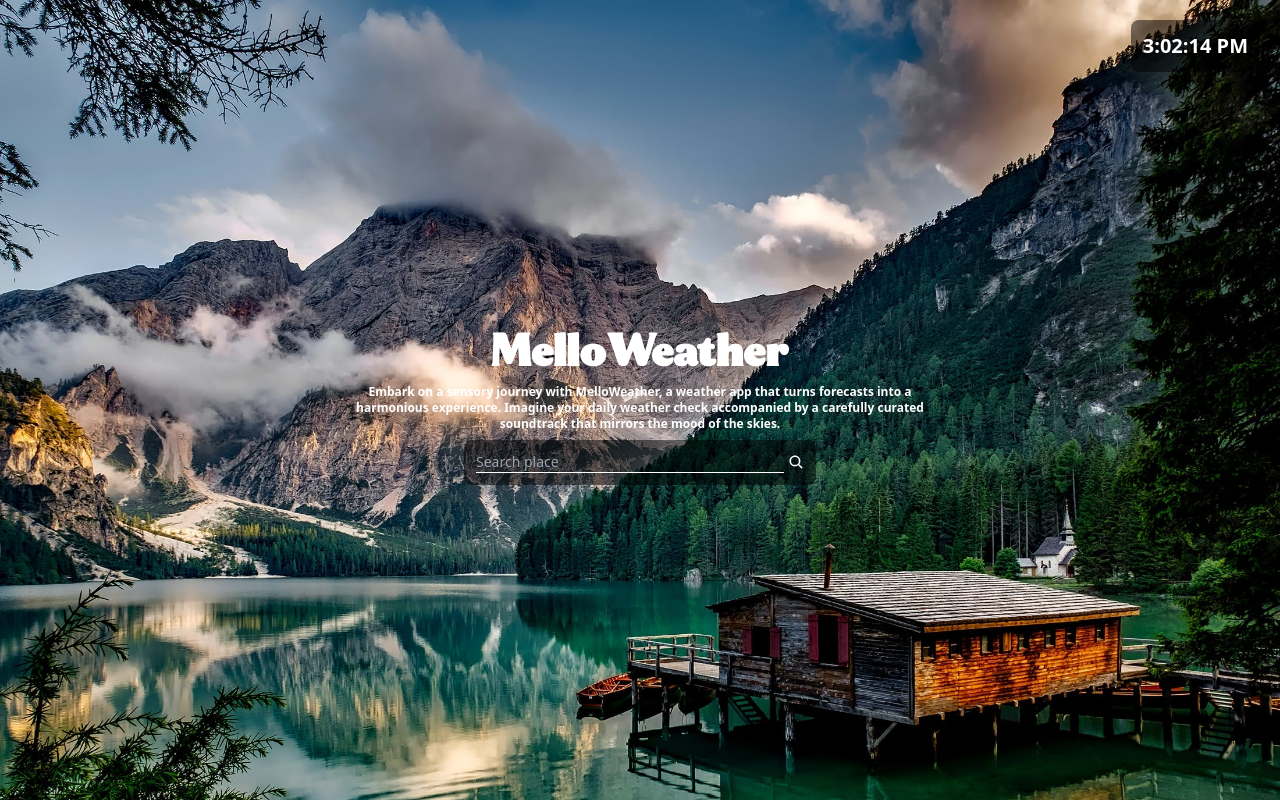
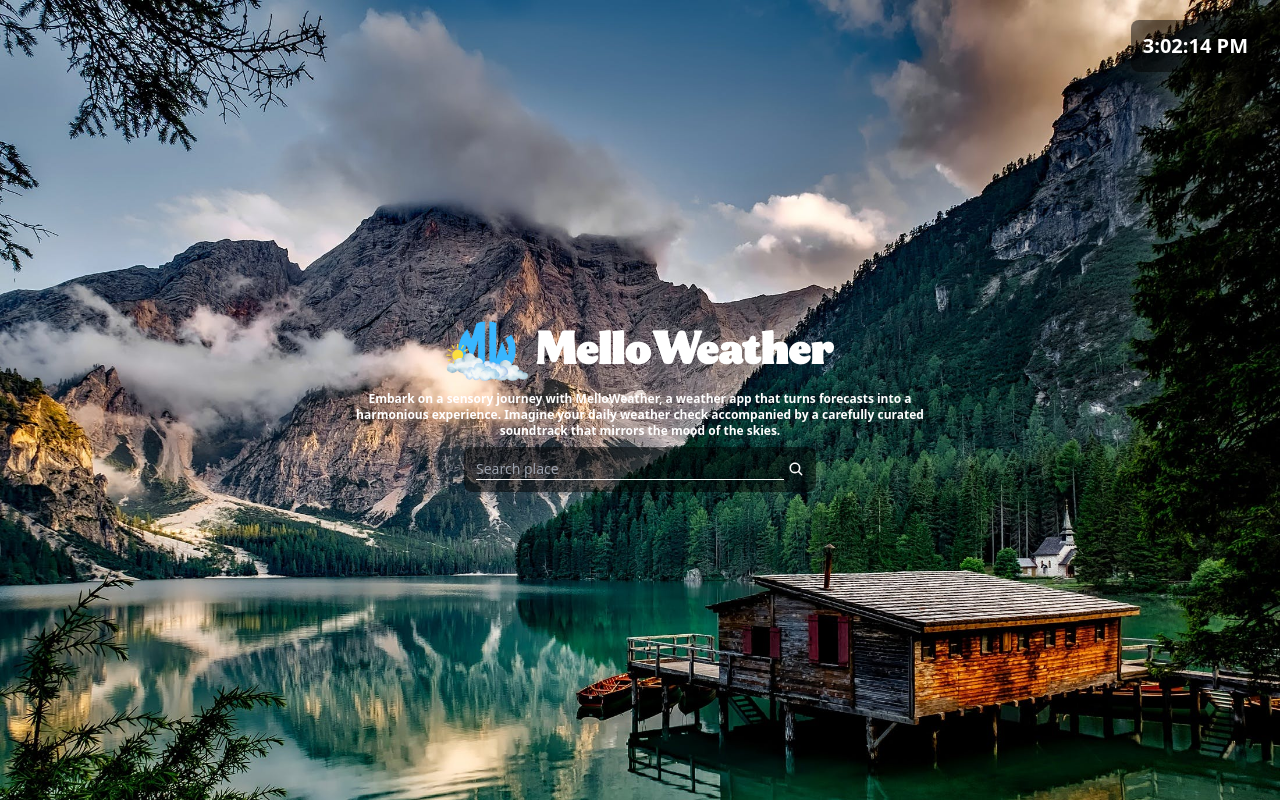
Before and after one commit to angelogalope/weather-web-app, a React (Vite) app in the folder resources/: page / in a window 1280 px wide. Built offline with nearby package versions, Linux system fonts and the light colour scheme.

Commit message:
Added Logo

```diff
--- a/resources/index.html
+++ b/resources/index.html
@@ -2,7 +2,7 @@
 <html lang="en">
   <head>
     <meta charset="UTF-8" />
-    <link rel="icon" type="image/svg+xml" href="/vite.svg" />
+    <link rel="icon" type="image/svg+xml" href="/images/logo.png" />
     <meta name="viewport" content="width=device-width, initial-scale=1.0" />
     <title>MelloWeather</title>
   </head>
--- a/resources/src/App.jsx
+++ b/resources/src/App.jsx
@@ -4,6 +4,7 @@ import './App.css';
 import { IoSearch } from "react-icons/io5";
 import Clock from './components/Clock';
 
+//Dynamic Background Imports
 import defaultBgImage from '/images/bg-image.jpg';
 import bgClearSky from '/images/bgClearSky.png';
 import bgClearSkyNight from '/images/bgClearSkyNight.png';
@@ -13,12 +14,14 @@ import bgThunderstorm from '/images/bgThunderstorm.png';
 import bgSnow from '/images/bgSnow.png';
 import bgFog from '/images/bgFog.png';
 
+//Dynamic Music Imports
 import clearSkyMusic from '/bg-music/clearSkyMusic.MP3?url';
 import clearSkyMusicNight from '/bg-music/clearSkyMusicNight.MP3?url';
 import rainMusic from '/bg-music/rainMusic.MP3?url';
 import thunderstormMusic from '/bg-music/thunderstormMusic.MP3?url';
 import snowMusic from '/bg-music/snowMusic.MP3?url';
 
+//Dynamic Icons Imports
 import clearSky from '/images/clear-sky.png';
 import clearSkyNight from '/images/clear-skyNight.png';
 import fewClouds from '/images/few-clouds.png';
@@ -219,8 +222,11 @@ function App() {
       </div>
 
       {/* Weather App Title and Description */}
-      <div className='text-white text-center pt-3 px-[332px] flex flex-col gap-2'>
-        <h1 id='title' className='text-5xl font-black bg-clip-text text-transparent text-white'>MelloWeather</h1>
+      <div className='text-white text-center px-[332px] flex flex-col items-center'>
+        <div className='flex items-center gap-2'>
+          <img src="/images/mwlogo.png" className='w-[82px] h-[82px]' alt="" />
+          <h1 id='title' className='text-5xl font-black bg-clip-text text-transparent text-white'>MelloWeather</h1>
+        </div>
         <p id='desc' className='text-xs font-semibold'>Embark on a sensory journey with MelloWeather, a weather app that turns forecasts into a harmonious experience. Imagine your daily weather check accompanied by a carefully curated soundtrack that mirrors the mood of the skies.</p>
       </div>
 
```
Also changed, not shown: resources/public/images/logo.png (added), resources/public/images/mwlogo.png (added).
